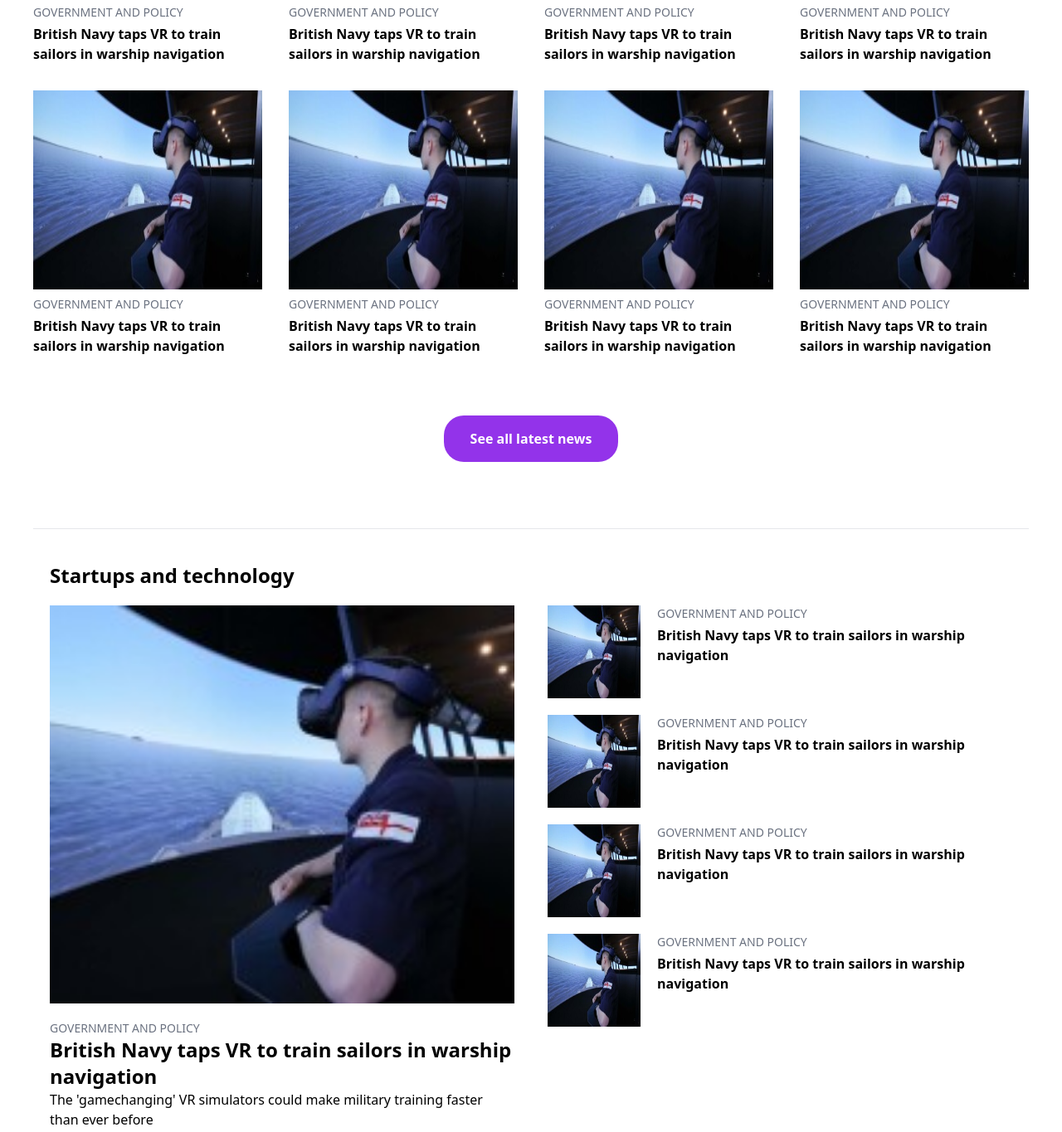
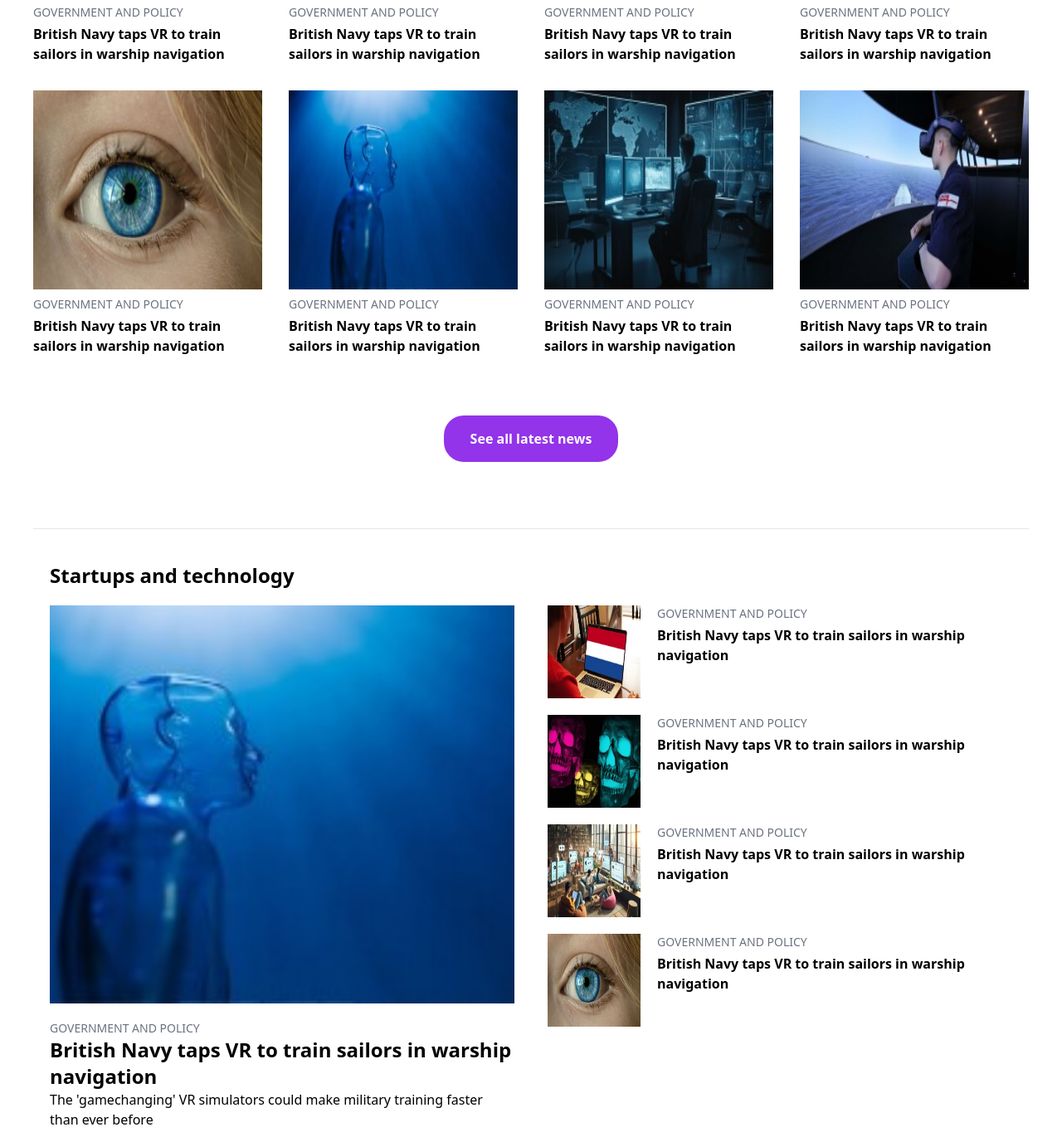
Before and after one commit to KevinRebakure/The-Gym-Cloning-4-Thenextweb, a website: page index.html in a window 1280 px wide. Shown: the part 1199-2564 px from the top of the page at 83% size. Drawn offline with nearby package versions, Linux system fonts and the light colour scheme.

Commit message:
added a few pictures

```diff
--- a/index.html
+++ b/index.html
@@ -138,42 +138,42 @@
                 </div>
             </article>
             <article class="grid grid-cols-3 sm:grid-cols-1 sm:space-y-2">
-                <img src="src/assets/latestnews1.jpeg" class="w-full h-[30vh] object-fill" alt="">
+                <img src="src/assets/latestnews2.jpeg" class="w-full h-[30vh] object-fill" alt="">
                 <div class="col-span-2 space-y-1 px-4 sm:px-0">
                     <p class="self-stretch text-gray-500 text-sm">GOVERNMENT AND POLICY</p>
                     <p class="self-stretch font-semibold hover:underline">British Navy taps VR to train sailors in warship navigation</p>
                 </div>
             </article>
             <article class="grid grid-cols-3 sm:grid-cols-1 sm:space-y-2">
-                <img src="src/assets/latestnews1.jpeg" class="w-full h-[30vh] object-fill" alt="">
+                <img src="src/assets/latestnews3.jpeg" class="w-full h-[30vh] object-fill" alt="">
                 <div class="col-span-2 space-y-1 px-4 sm:px-0">
                     <p class="self-stretch text-gray-500 text-sm">GOVERNMENT AND POLICY</p>
                     <p class="self-stretch font-semibold hover:underline">British Navy taps VR to train sailors in warship navigation</p>
                 </div>
             </article>
             <article class="grid grid-cols-3 sm:grid-cols-1 sm:space-y-2">
-                <img src="src/assets/latestnews1.jpeg" class="w-full h-[30vh] object-fill" alt="">
+                <img src="src/assets/latestnews4.jpeg" class="w-full h-[30vh] object-fill" alt="">
                 <div class="col-span-2 space-y-1 px-4 sm:px-0">
                     <p class="self-stretch text-gray-500 text-sm">GOVERNMENT AND POLICY</p>
                     <p class="self-stretch font-semibold hover:underline">British Navy taps VR to train sailors in warship navigation</p>
                 </div>
             </article>
             <article class="grid grid-cols-3 sm:grid-cols-1 sm:space-y-2">
-                <img src="src/assets/latestnews1.jpeg" class="w-full h-[30vh] object-fill" alt="">
+                <img src="src/assets/latestnews5.jpeg" class="w-full h-[30vh] object-fill" alt="">
                 <div class="col-span-2 space-y-1 px-4 sm:px-0">
                     <p class="self-stretch text-gray-500 text-sm">GOVERNMENT AND POLICY</p>
                     <p class="self-stretch font-semibold hover:underline">British Navy taps VR to train sailors in warship navigation</p>
                 </div>
             </article>
             <article class="grid grid-cols-3 sm:grid-cols-1 sm:space-y-2">
-                <img src="src/assets/latestnews1.jpeg" class="w-full h-[30vh] object-fill" alt="">
+                <img src="src/assets/latestnews6.jpeg" class="w-full h-[30vh] object-fill" alt="">
                 <div class="col-span-2 space-y-1 px-4 sm:px-0">
                     <p class="self-stretch text-gray-500 text-sm">GOVERNMENT AND POLICY</p>
                     <p class="self-stretch font-semibold hover:underline">British Navy taps VR to train sailors in warship navigation</p>
                 </div>
             </article>
             <article class="grid grid-cols-3 sm:grid-cols-1 sm:space-y-2">
-                <img src="src/assets/latestnews1.jpeg" class="w-full h-[30vh] object-fill" alt="">
+                <img src="src/assets/latestnews7.jpeg" class="w-full h-[30vh] object-fill" alt="">
                 <div class="col-span-2 space-y-1 px-4 sm:px-0">
                     <p class="self-stretch text-gray-500 text-sm">GOVERNMENT AND POLICY</p>
                     <p class="self-stretch font-semibold hover:underline">British Navy taps VR to train sailors in warship navigation</p>
@@ -197,7 +197,7 @@
                 <h1 class="font-semibold text-2xl sm:col-span-2 px-5 hover:text-purple-600">Startups and technology</h1>
                 <!-- bigger div -->
                 <div class="space-y-5 px-5">
-                    <img src="src/assets/latestnews1.jpeg" class="w-full h-[40vh] sm:h-[60vh] object-cover" alt="">
+                    <img src="src/assets/latestnews6.jpeg" class="w-full h-[40vh] sm:h-[60vh] object-cover" alt="">
                     <div>
                         <p class="text-gray-500 text-sm">GOVERNMENT AND POLICY</p>
                         <p class="font-semibold text-2xl">British Navy taps VR to train sailors in warship navigation</p>
@@ -207,28 +207,28 @@
                 <!-- sides -->
                 <div class="space-y-5">
                     <div class="flex space-x-3 px-5">
-                        <img src="src/assets/latestnews1.jpeg" class="size-[7rem] object-fill" alt="">
+                        <img src="src/assets/latestnews2.jpeg" class="size-[7rem] object-fill" alt="">
                         <div class="w-[80%] col-span-2 space-y-1 px-2">
                             <p class="self-stretch text-gray-500 text-sm">GOVERNMENT AND POLICY</p>
                             <p class="self-stretch font-semibold hover:underline">British Navy taps VR to train sailors in warship navigation</p>
                         </div>
                     </div>
                     <div class="flex space-x-3 px-5">
-                        <img src="src/assets/latestnews1.jpeg" class="size-[7rem] object-fill" alt="">
+                        <img src="src/assets/latestnews3.jpeg" class="size-[7rem] object-fill" alt="">
                         <div class="w-[80%] col-span-2 space-y-1 px-2">
                             <p class="self-stretch text-gray-500 text-sm">GOVERNMENT AND POLICY</p>
                             <p class="self-stretch font-semibold hover:underline">British Navy taps VR to train sailors in warship navigation</p>
                         </div>
                     </div>
                     <div class="flex space-x-3 px-5">
-                        <img src="src/assets/latestnews1.jpeg" class="size-[7rem] object-fill" alt="">
+                        <img src="src/assets/latestnews4.jpeg" class="size-[7rem] object-fill" alt="">
                         <div class="w-[80%] col-span-2 space-y-1 px-2">
                             <p class="self-stretch text-gray-500 text-sm">GOVERNMENT AND POLICY</p>
                             <p class="self-stretch font-semibold hover:underline">British Navy taps VR to train sailors in warship navigation</p>
                         </div>
                     </div>
                     <div class="flex space-x-3 px-5">
-                        <img src="src/assets/latestnews1.jpeg" class="size-[7rem] object-fill" alt="">
+                        <img src="src/assets/latestnews5.jpeg" class="size-[7rem] object-fill" alt="">
                         <div class="w-[80%] col-span-2 space-y-1 px-2">
                             <p class="self-stretch text-gray-500 text-sm">GOVERNMENT AND POLICY</p>
                             <p class="self-stretch font-semibold hover:underline">British Navy taps VR to train sailors in warship navigation</p>
```
Also changed, not shown: src/assets/latestnews2.jpeg (added), src/assets/latestnews3.jpeg (added), src/assets/latestnews4.jpeg (added), src/assets/latestnews5.jpeg (added), src/assets/latestnews6.jpeg (added), src/assets/latestnews7.jpeg (added).
